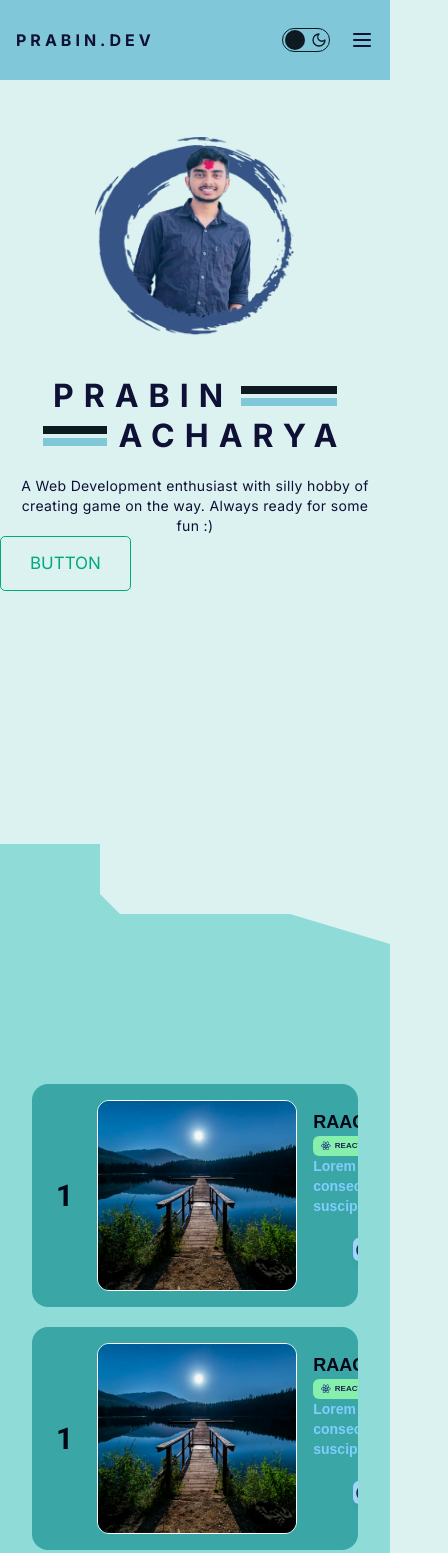
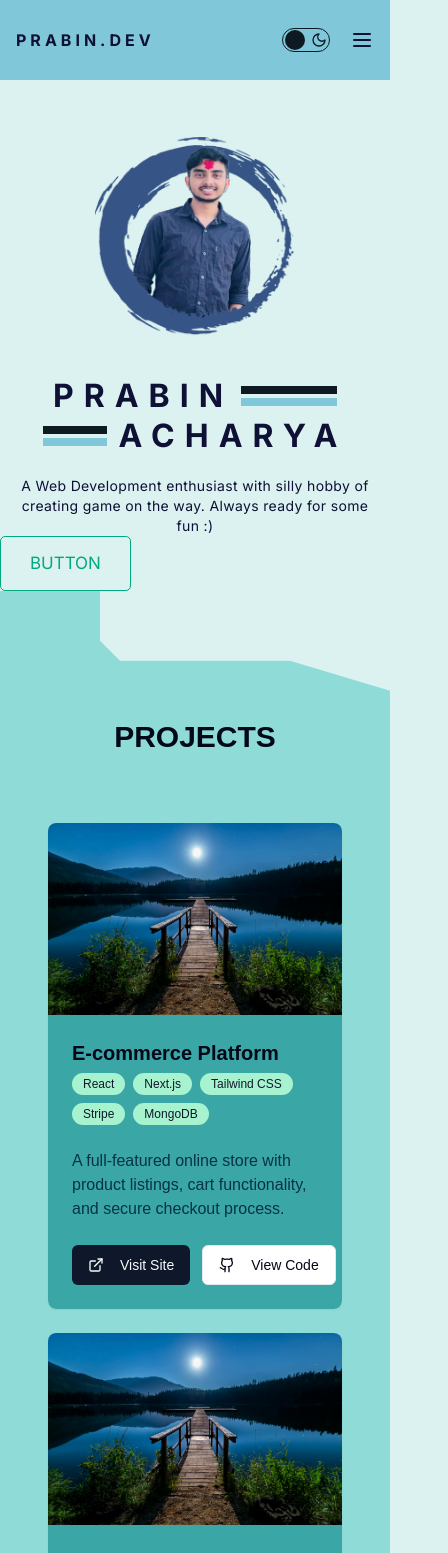
Before and after one commit to Prabin1025y/Portfolio, a Next.js app: page / in a window 390 px wide. Shown: the top 1553 px of the page, 448 px wide, since content can reach past the window. Built offline with nearby package versions, Linux system fonts and the light colour scheme; a web font is replaced by a local one.

Commit message:
Refactor AboutMePage layout and styles; enhance AboutBg component with responsive height; update SkillsSection grid layout; improve TestimonialsPage styling and responsiveness

```diff
--- a/src/app/_Pages/AboutMePage.tsx
+++ b/src/app/_Pages/AboutMePage.tsx
@@ -6,10 +6,10 @@ import EducationCards from '../components/Education'
 
 const AboutMePage = () => {
     return (
-        <div id='AboutMe' className='AboutBG bg-[#DCF2F1]  dark:bg-[#153448] w-screen min-h-screen pb-20 -translate-y-[125px] relative font-[Inter]'>
+        <div id='AboutMe' className='AboutBG bg-[#DCF2F1]  dark:bg-[#153448] w-screen min-h-screen pb-20 xl:-translate-y-[125px] relative font-[Inter]'>
             <AboutBg />
             {/* <h2 className='text-3xl font-bold text-center py-10 tracking-widest'>ABOUT ME</h2> */}
-            <div className='w-full  h-full px-[15vw]'>
+            <div className='w-full  h-full px-8 md:px-[8vw] lg:px-[15vw]'>
                 <SkillsSection />
                 <EducationCards />
             </div>
--- a/src/app/_Pages/ProjectsPage.tsx
+++ b/src/app/_Pages/ProjectsPage.tsx
@@ -1,15 +1,160 @@
-import React from 'react'
-import ProjectCard from '../components/ProjectCard'
+import Image from "next/image"
+import Link from "next/link"
+import { ExternalLink, Github } from "lucide-react"
 
-const ProjectsPage = () => {
+import { Button } from "@/components/ui/button"
+import { Badge } from "@/components/ui/badge"
+import { Card, CardContent, CardFooter, CardHeader } from "@/components/ui/card"
+
+interface Project {
+  id: string
+  title: string
+  description: string
+  techStack: string[]
+  imageUrl: string
+  websiteUrl: string
+  repositoryUrl: string
+}
+
+export default function ProjectPage() {
+  // Sample projects data - replace with your actual projects
+  const projects: Project[] = [
+    {
+      id: "1",
+      title: "E-commerce Platform",
+      description:
+        "A full-featured online store with product listings, cart functionality, and secure checkout process.",
+      techStack: ["React", "Next.js", "Tailwind CSS", "Stripe", "MongoDB"],
+      imageUrl: "/1.jpg",
+      websiteUrl: "https://example.com/project1",
+      repositoryUrl: "https://github.com/yourusername/project1",
+    },
+    {
+      id: "2",
+      title: "Task Management App",
+      description: "A productivity application that helps users organize tasks, set deadlines, and track progress.",
+      techStack: ["TypeScript", "React", "Redux", "Firebase", "Material UI"],
+      imageUrl: "/1.jpg",
+      websiteUrl: "https://example.com/project2",
+      repositoryUrl: "https://github.com/yourusername/project2",
+    },
+    {
+      id: "3",
+      title: "Weather Dashboard",
+      description: "Real-time weather information with interactive maps, forecasts, and location-based services.",
+      techStack: ["JavaScript", "React", "Chart.js", "OpenWeather API", "Leaflet"],
+      imageUrl: "/1.jpg",
+      websiteUrl: "https://example.com/project3",
+      repositoryUrl: "https://github.com/yourusername/project3",
+    },
+    {
+      id: "4",
+      title: "E-commerce Platform",
+      description:
+        "A full-featured online store with product listings, cart functionality, and secure checkout process.",
+      techStack: ["React", "Next.js", "Tailwind CSS", "Stripe", "MongoDB"],
+      imageUrl: "/1.jpg",
+      websiteUrl: "https://example.com/project1",
+      repositoryUrl: "https://github.com/yourusername/project1",
+    },
+    {
+      id: "5",
+      title: "Task Management App",
+      description: "A productivity application that helps users organize tasks, set deadlines, and track progress.",
+      techStack: ["TypeScript", "React", "Redux", "Firebase", "Material UI"],
+      imageUrl: "/1.jpg",
+      websiteUrl: "https://example.com/project2",
+      repositoryUrl: "https://github.com/yourusername/project2",
+    },
+    {
+      id: "6",
+      title: "Weather Dashboard",
+      description: "Real-time weather information with interactive maps, forecasts, and location-based services.",
+      techStack: ["JavaScript", "React", "Chart.js", "OpenWeather API", "Leaflet"],
+      imageUrl: "/1.jpg",
+      websiteUrl: "https://example.com/project3",
+      repositoryUrl: "https://github.com/yourusername/project3",
+    },
+  ]
 
   return (
-    <div id='Projects' className='projectBG bg-[#8EDBD7]  dark:bg-[#255676] w-screen h-fit pt-60 px-8 pb-10 md:px-16 lg:px-32 xl:px-56 2xl:px-72  flex flex-col gap-5'>
-      <ProjectCard/>
-      <ProjectCard/>
-      <ProjectCard/>
-    </div>
+        <div id='Projects' className='projectBG bg-[#8EDBD7]  dark:bg-[#255676] w-screen h-fit pt-32 sm:pt-60 px-8 pb-10 md:px-16 lg:px-32 xl:px-56 2xl:px-72  flex flex-col gap-5'>
+          <div className=" text-center">
+        <h2 className="text-3xl font-bold text-center tracking">PROJECTS</h2>
+      </div>
+          <section className="py-12 px-4 md:px-6 lg:px-8 ">
+            <div className="container mx-auto">
+            <div className="grid grid-cols-1 md:grid-cols-2 2xl:grid-cols-3 gap-6">
+            {projects.map((project) => (
+            <Card
+              key={project.id}
+              className="overflow-hidden flex flex-col h-full transition-all duration-300 group relative
+    hover:shadow-xl  border-none"
+            >
+              <div className="relative h-48 w-full overflow-hidden">
+                <Image
+                  src={project.imageUrl || "/1.jpg"}
+                  alt={project.title}
+                  fill
+                  className="object-cover transition-transform duration-300 group-hover:scale-110"
+                />
+                <div className="absolute inset-0 bg-primary/10 opacity-0 group-hover:opacity-100 transition-opacity duration-300"></div>
+              </div>
+              <CardHeader className="bg-[#3AA6A6]  dark:bg-[#153448]">
+                <h3 className="text-xl font-bold">{project.title}</h3>
+                <div className="flex flex-wrap gap-2 mt-2">
+                  {project.techStack.map((tech) => (
+                    <Badge key={tech} variant="secondary" className="font-normal bg-emerald-200 dark:bg-cyan-800">
+                      {tech}
+                    </Badge>
+                  ))}
+                </div>
+              </CardHeader>
+              <CardContent className="flex-grow bg-[#3AA6A6]  dark:bg-[#153448]">
+                <p className="text-cyan-950 dark:text-cyan-200">{project.description}</p>
+              </CardContent>
+              <CardFooter className="flex gap-3 bg-[#3AA6A6]  dark:bg-[#153448]">
+                <Button asChild className="flex-1 transition-transform duration-300 group-hover:translate-y-[-2px]">
+                  <Link href={project.websiteUrl} target="_blank" rel="noopener noreferrer">
+                    <ExternalLink className="mr-2 h-4 w-4" />
+                    Visit Site
+                  </Link>
+                </Button>
+                <Button
+                  asChild
+                  variant="outline"
+                  className="flex-1 transition-all duration-300 group-hover:translate-y-[-2px] dark:bg-transparent hover:dark:bg-cyan-800 dark:border-white"
+                >
+                  <Link href={project.repositoryUrl} target="_blank" rel="noopener noreferrer">
+                    <Github className="mr-2 h-4 w-4" />
+                    View Code
+                  </Link>
+                </Button>
+              </CardFooter>
+            </Card>
+          ))}
+        </div>
+      </div>
+    </section>
+  </div>
+
   )
 }
 
-export default ProjectsPage
+
+
+// import React from 'react'
+// import ProjectCard from '../components/ProjectCard'
+
+// const ProjectsPage = () => {
+
+//   return (
+//     <div id='Projects' className='projectBG bg-[#8EDBD7]  dark:bg-[#255676] w-screen h-fit pt-60 px-8 pb-10 md:px-16 lg:px-32 xl:px-56 2xl:px-72  flex flex-col gap-5'>
+//       <ProjectCard/>
+//       <ProjectCard/>
+//       <ProjectCard/>
+//     </div>
+//   )
+// }
+
+// export default ProjectsPage
--- a/src/app/components/AboutBg.tsx
+++ b/src/app/components/AboutBg.tsx
@@ -8,15 +8,12 @@ const AboutBg = () => {
   const { theme } = useTheme();
   const isMounted = UseMounted()
 
-  useEffect(() => {
-    console.log(theme)
-  }, [])
 
   if (!isMounted)
     return <div className='w-screen h-64'></div>;
 
   return (
-    <div className={`bg-[url("/${theme == "dark" ? 'dark-wave.svg' : 'light-wave.svg'}")] w-screen h-64 bg-cover`} />
+    <div className={`bg-[url("/${theme == "dark" ? 'dark-wave.svg' : 'light-wave.svg'}")] w-screen h-20 sm:h-32 md:h-40 lg:h-48 xl:h-64 bg-cover`} />
     // <div className={`bg-[url("/dark-wave.svg")] w-screen h-64 bg-cover`} />
     // <Image width={100}/>
     // <div className={`bg-[url("/light-wave.svg")] w-screen h-full bg-cover absolute`}/>
--- a/src/app/components/Home.tsx
+++ b/src/app/components/Home.tsx
@@ -4,7 +4,7 @@ import ResumeButton from './ResumeButton'
 
 const HomePage = () => {
     return (
-        <div id='Home' className='flex flex-col-reverse gap-10 lg:gap-5 xl:gap-0 xl:flex-row h-[calc(100vh-80px)] items-center justify-end pt-14 sm:pt-0 sm:justify-center font-[Inter]'>
+        <div id='Home' className='flex flex-col-reverse gap-10 lg:gap-5 xl:gap-0 xl:flex-row h-fit sm:h-[calc(100vh-80px)] items-center justify-end pt-14  sm:justify-center font-[Inter]'>
             <div className=' max-w-[650px]'>
                 <div className='lg:ml-10 flex gap-2 items-center justify-center lg:justify-start'>
                     <p className='text-[2rem] sm:text-[3rem] lg:text-[3.8rem] text-[#0F1035] dark:text-white transition-colors tracking-[10px] font-bold leading-tight'>PRABIN</p>
```
Also changed, not shown: src/app/_Pages/ContactPage.tsx (+11 -19 lines), src/app/_Pages/TestimonialsPage.tsx (+26 -12 lines), src/app/components/SkillSection.tsx (+5 -5 lines).
